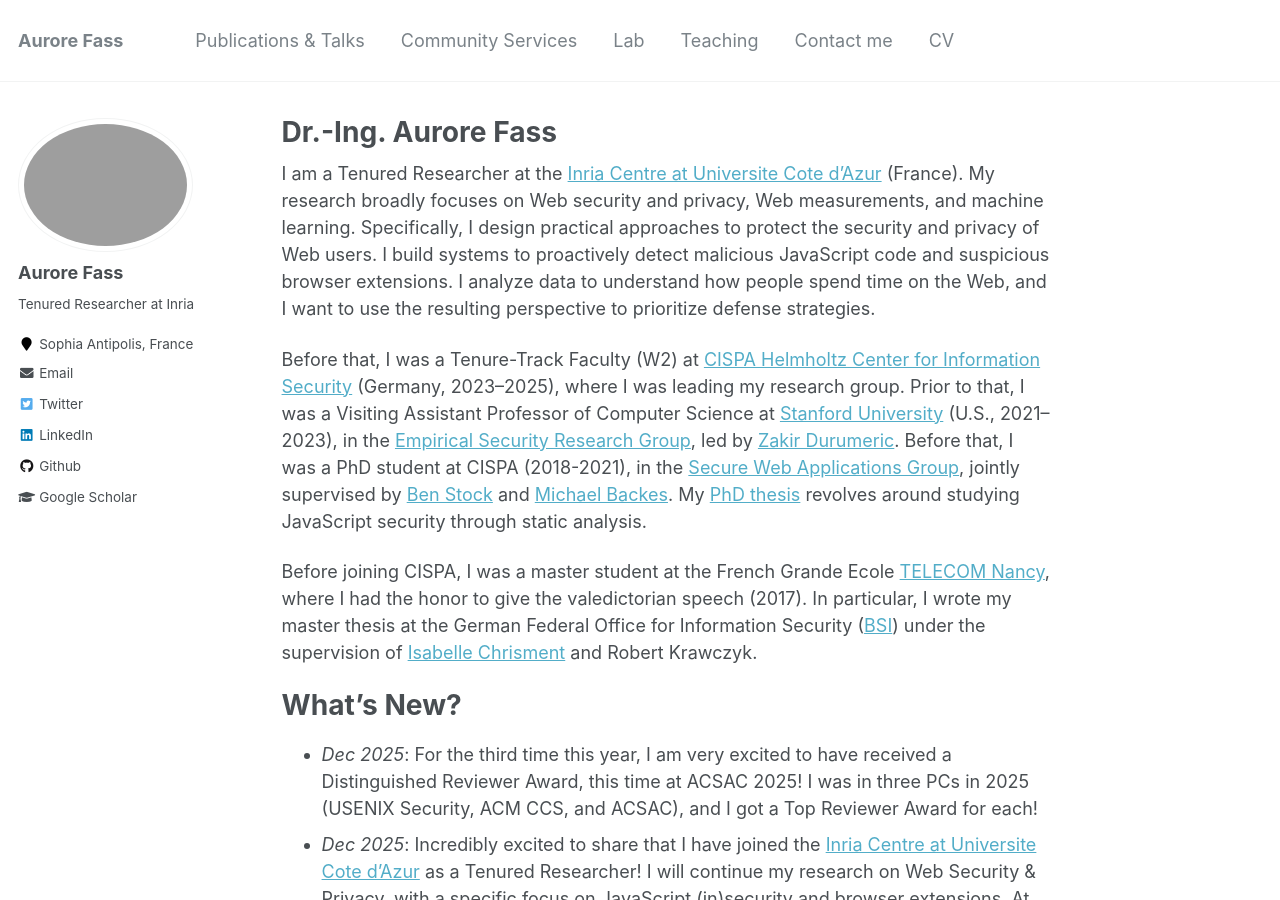
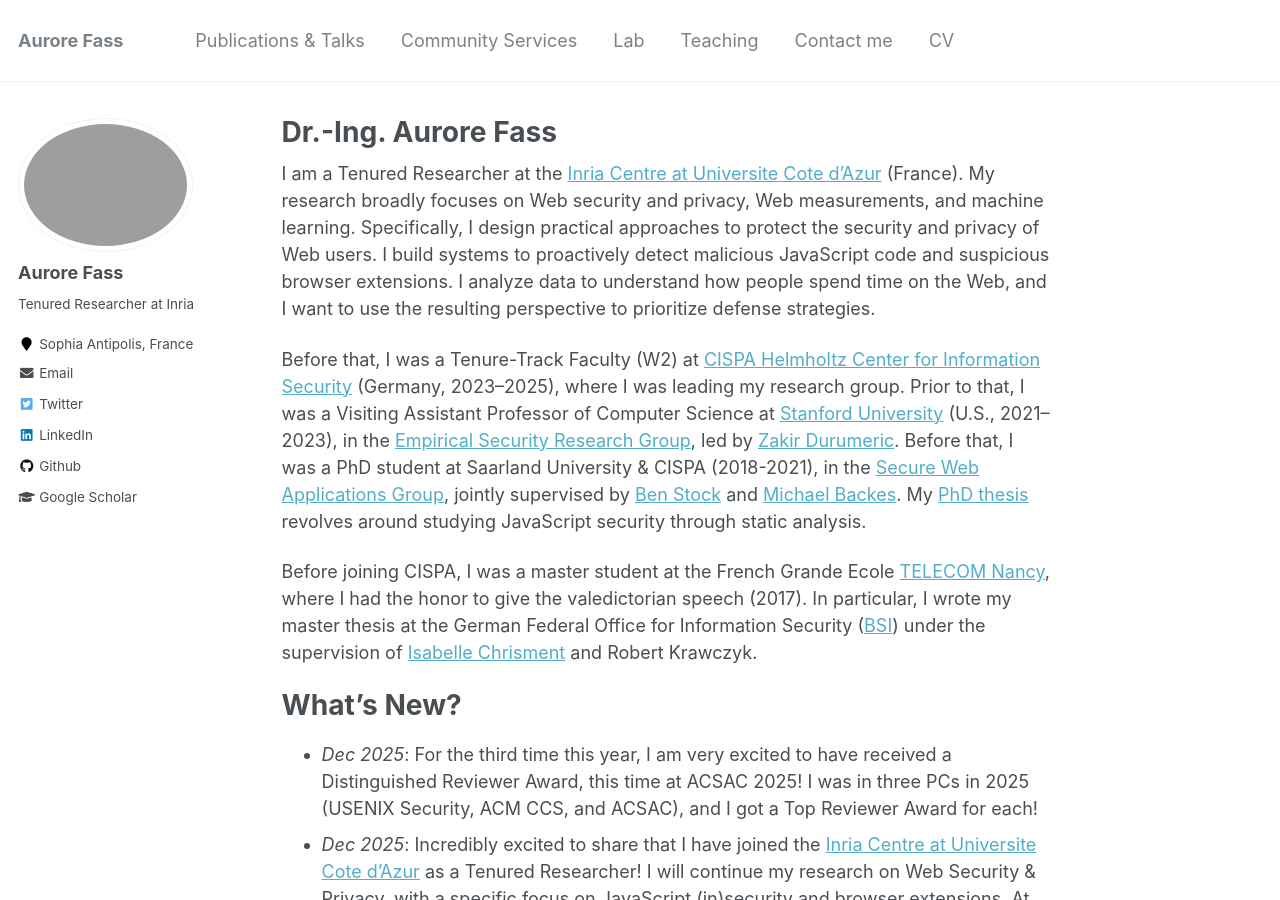
Before and after one commit to Aurore54F/aurore54f.github.io, a Jekyll site: the page built from _pages/about.md, in a window 1280 px wide and 900 px high. Built offline with Jekyll 4.4.1, drawn with Linux system fonts in a browser that asks for light colours.

Commit message:
Some updates

```diff
--- a/_pages/about.md
+++ b/_pages/about.md
@@ -13,7 +13,7 @@ My research broadly focuses on Web security and privacy, Web measurements, and m
 
 Before that, I was a Tenure-Track Faculty (W2) at [CISPA Helmholtz Center for Information Security](https://cispa.de) (Germany, 2023--2025), where I was leading my research group.
 Prior to that, I was a Visiting Assistant Professor of Computer Science at [Stanford University](https://cs.stanford.edu) (U.S., 2021--2023), in the [Empirical Security Research Group](https://esrg.stanford.edu), led by [Zakir Durumeric](https://zakird.com).
-Before that, I was a PhD student at CISPA (2018-2021), in the [Secure Web Applications Group](https://swag.cispa.saarland), jointly supervised by [Ben Stock](https://swag.cispa.saarland/people/benstock.html) and [Michael Backes](https://cispa.de/en/people/backes). My [PhD thesis](https://publications.cispa.saarland/3471/7/fass2020thesis.pdf) revolves around studying JavaScript security through static analysis.
+Before that, I was a PhD student at Saarland University & CISPA (2018-2021), in the [Secure Web Applications Group](https://swag.cispa.saarland), jointly supervised by [Ben Stock](https://swag.cispa.saarland/people/benstock.html) and [Michael Backes](https://cispa.de/en/people/backes). My [PhD thesis](https://publications.cispa.saarland/3471/7/fass2020thesis.pdf) revolves around studying JavaScript security through static analysis.
 
 Before joining CISPA, I was a master student at the French Grande Ecole [TELECOM Nancy](https://telecomnancy.univ-lorraine.fr/en), where I had the honor to give the valedictorian speech (2017). In particular, I wrote my master thesis at the German Federal Office for Information Security ([BSI](https://www.bsi.bund.de/EN/)) under the supervision of [Isabelle Chrisment](https://members.loria.fr/IChrisment/) and Robert Krawczyk.
 
```
Also changed, not shown: _pages/publications.md (+1 -0 lines), _pages/services.md (+1 -1 lines), _publications/2025_rosenzweig_extensionsconcdrift.txt (deleted, +0 -14 lines), _publications/2026_rosenzweig_extensionsconcdrift.txt (added, +14 -0 lines), 1 other file.
